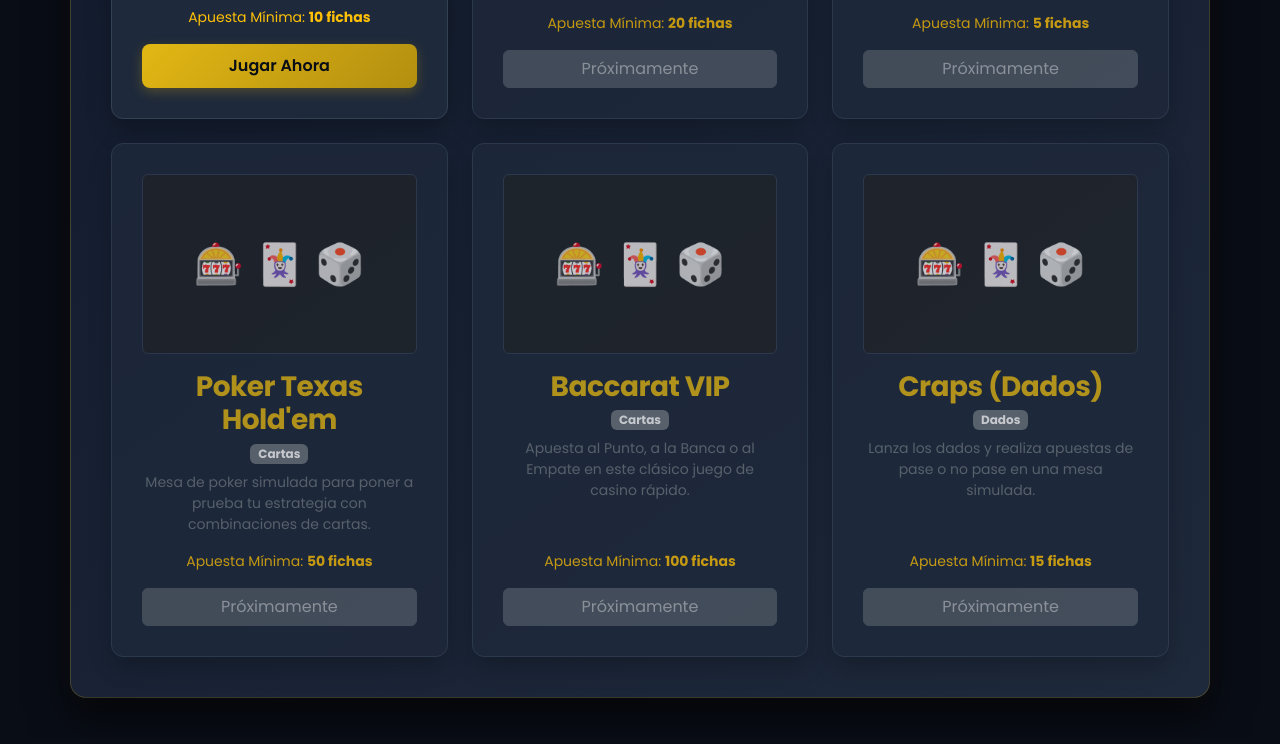
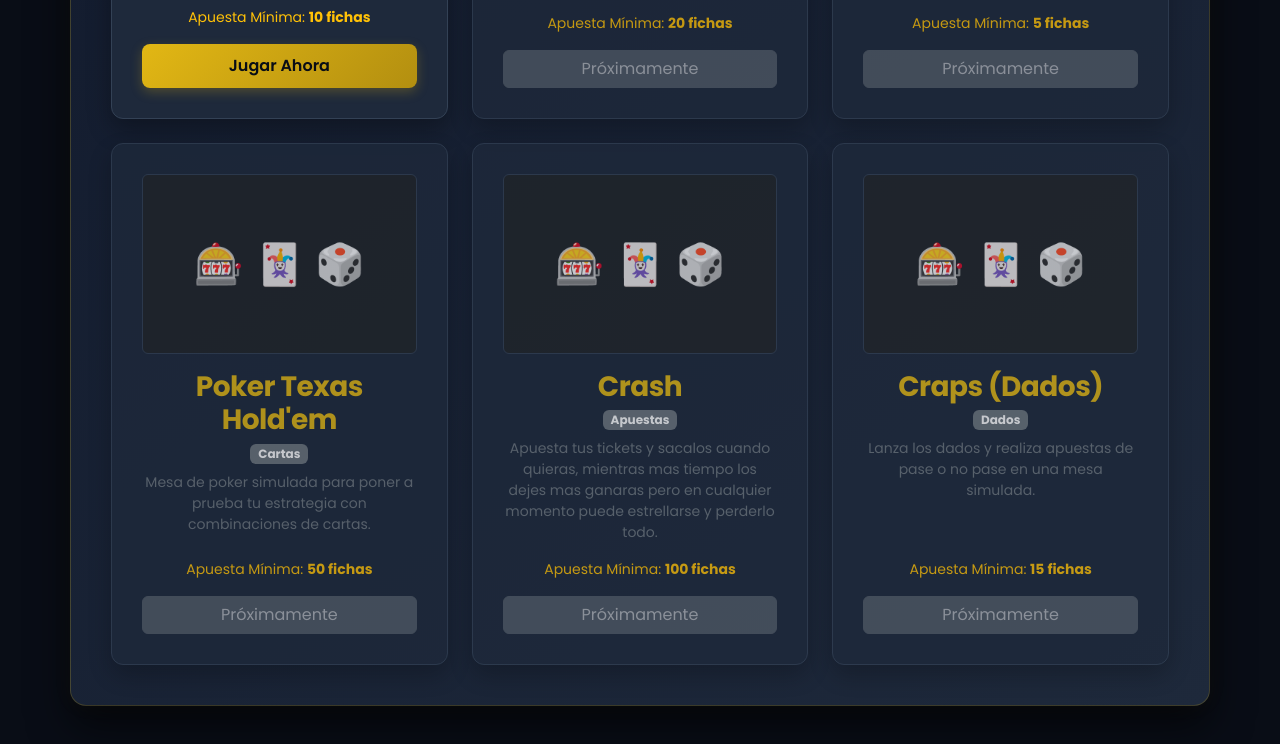
Before and after one commit to VichoBaeza/pagina-web, a plain HTML site: page hub.html in a window 1280 px wide. Shown: the part 782-1526 px from the top of the page. Drawn offline with nearby package versions, Linux system fonts and the light colour scheme.

Commit message:
pequeños cambios

```diff
--- a/datos/juegos.json
+++ b/datos/juegos.json
@@ -41,9 +41,9 @@
   },
   {
     "id": 5,
-    "nombre": "Baccarat VIP",
-    "categoria": "Cartas",
-    "descripcion": "Apuesta al Punto, a la Banca o al Empate en este clásico juego de casino rápido.",
+    "nombre": "Crash",
+    "categoria": "Apuestas",
+    "descripcion": "Apuesta tus tickets y sacalos cuando quieras, mientras mas tiempo los dejes mas ganaras pero en cualquier momento puede estrellarse y perderlo todo.",
     "estado": "proximamente",
     "minApuesta": 100,
     "imagen": "",
```
Also changed, not shown: hub.html (+0 -12 lines), registro.html (+0 -1 lines).
